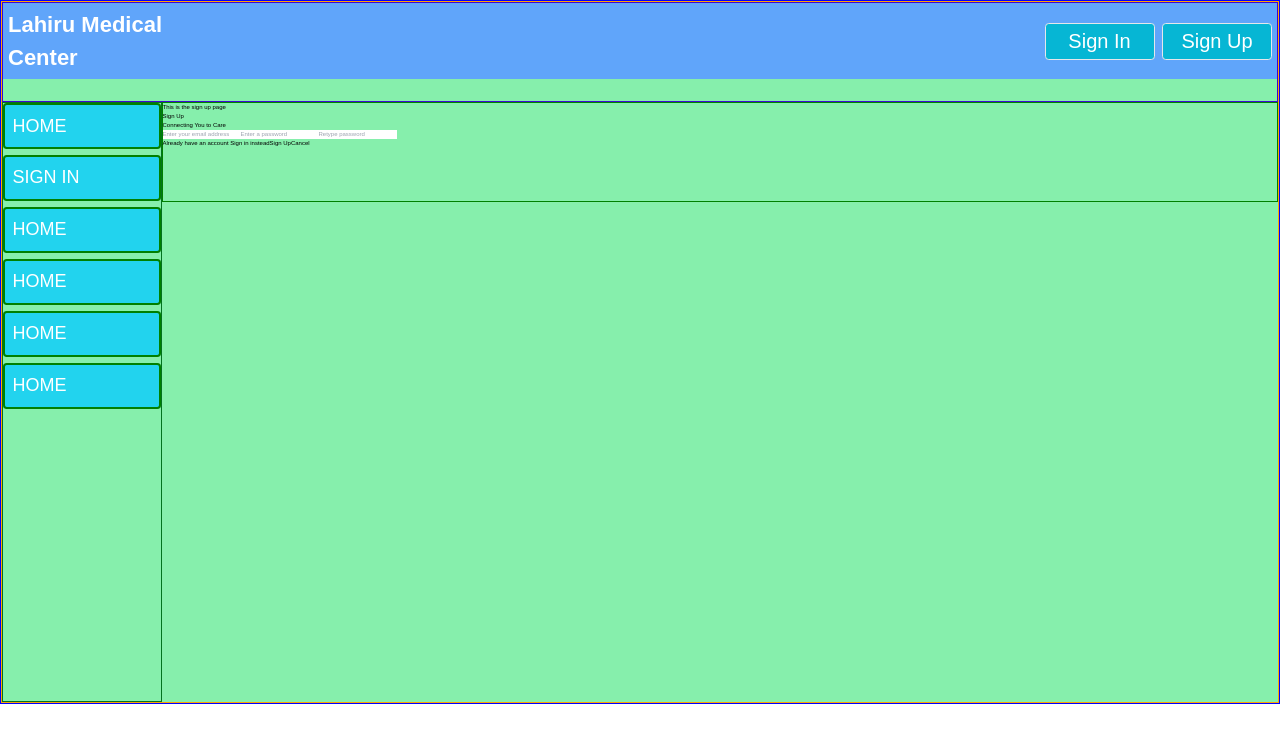
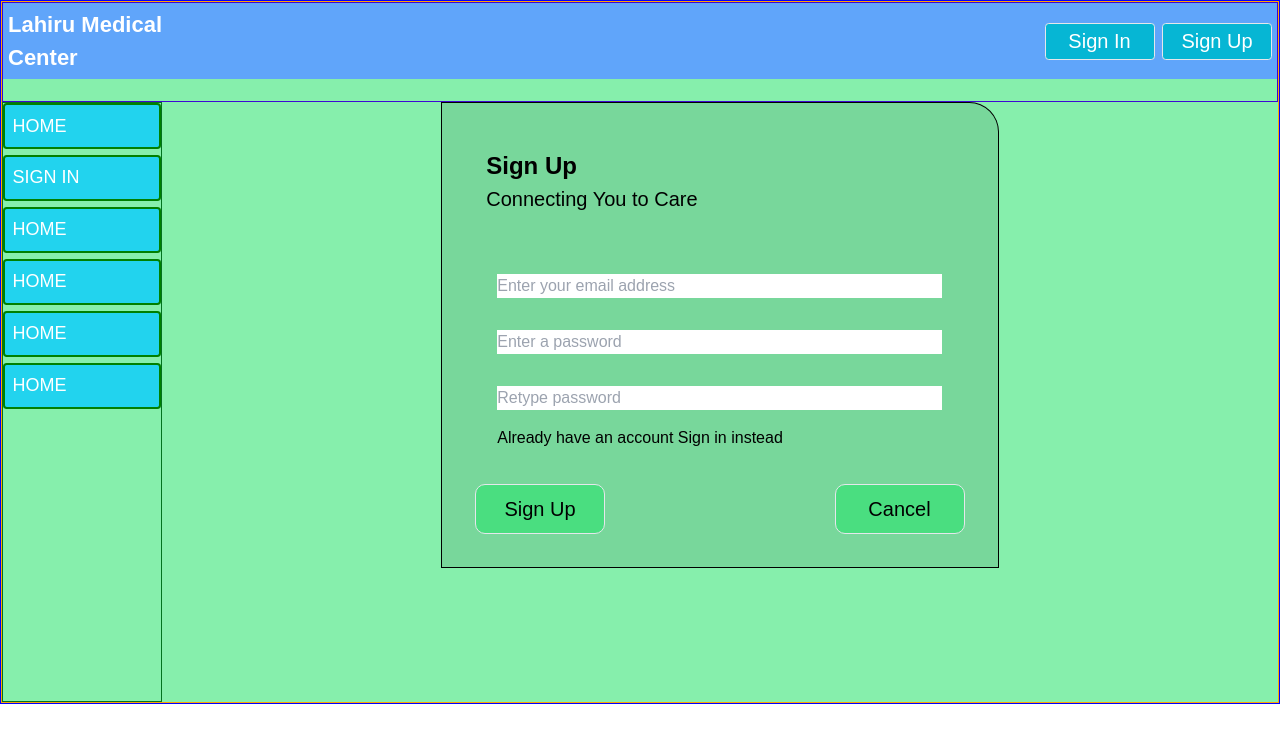
Before and after one commit to KYNASOFT/lahiru-med-app, a Next.js app: page /signup in a window 1280 px wide. Shown: the top 742 px of the page. Built offline with nearby package versions, Linux system fonts and the light colour scheme.

Commit message:
created the sign up page ui

```diff
--- a/app/(Registration)/signup/page.js
+++ b/app/(Registration)/signup/page.js
@@ -3,7 +3,7 @@ import React from 'react'
 
 function page() {
   return (
-    <div><h1>This is the sign up page</h1>
+    <div>
         <SignUp/>
     </div>
   )
--- a/app/globals.css
+++ b/app/globals.css
@@ -29,7 +29,6 @@
 
 .wind-main
 {
-    border: green solid 0.2em;
     grid-row: 2/auto;
     grid-column: 2/9;
 }
--- a/components/Registration/SignUp.jsx
+++ b/components/Registration/SignUp.jsx
@@ -6,12 +6,13 @@ import '@/components/Registration/signup.css'
 function SignUp() {
   return (
     <div className=''>
-        <div>
+        <div className='form-head'>
             <h1 className='main-title'>Sign Up</h1>
             <h2 className='des-title'>Connecting You to Care</h2>
         </div>
         <div className='form-body'>
             <input
+                className='form-input'
                 type='email'
                 name='email'
                 placeholder='Enter your email address'
@@ -19,6 +20,7 @@ function SignUp() {
                 onChange={""}
             ></input>
             <input
+                className='form-input'
                 type='password'
                 name='pass'
                 placeholder='Enter a password'
@@ -26,6 +28,7 @@ function SignUp() {
                 onChange={""}
             ></input>
             <input
+                className='form-input'
                 type='password'
                 name='repass'
                 placeholder='Retype password'
@@ -33,10 +36,14 @@ function SignUp() {
                 onChange={""}
             ></input>
         </div>
-        <div>
-            <Link href={'/signin'}>Already have an account Sign in instead</Link>
-            <button>Sign Up</button>
-            <button>Cancel</button>
+        <div className='form-bottom'>
+            <div>
+                <Link className='redirect-link' href={'/signin'}>Already have an account Sign in instead</Link>
+            </div>
+            <div className='btn-wrapper'>
+               <button className='btn-n'>Sign Up</button>
+               <button className='btn-n'>Cancel</button>
+            </div>
         </div>
     </div>
   )
--- a/components/Registration/signup.css
+++ b/components/Registration/signup.css
@@ -0,0 +1,71 @@
+.form-head
+{
+    padding: 4%;
+    margin: 0 auto;
+    max-width: 50%;
+    border-top: black 2em solid;
+    border-left: black 2em solid;
+    border-right: black 2em solid;
+    border-top-right-radius: 80em;
+    @apply bg-black/10;
+}
+
+
+.main-title
+{
+    font-size: 2.4rem;
+    font-weight: 700;
+}
+
+.des-title
+{
+    font-size: 2.0rem;
+    font-weight: 200;
+}
+
+
+.form-body
+{
+    margin: 0 auto;
+    max-width: 50%;
+    border-left: black 3em solid;
+    border-right: black 3em solid;
+    display: flex;
+    flex-direction: column;
+    @apply bg-black/10;
+}
+.form-input
+{
+    margin: 1.0em auto;
+    font-size: 1.6rem;
+    min-width: 80%;
+}
+
+.form-bottom
+{
+    border-bottom: black 2em solid;
+    border-left: black 2em solid;
+    border-right: black 2em solid;
+    max-width: 50%;
+    margin: 0 auto;
+    @apply bg-black/10;
+}
+
+.redirect-link
+{
+    font-size: 1.6rem;
+    max-width: 60%;
+    padding-left: 10%;
+}
+.btn-n
+{
+    @apply p-2 w-52 border rounded-2xl h-20 bg-green-400;
+    font-size: 2.0rem;
+}
+.btn-wrapper
+{
+
+    display: flex;
+    justify-content: space-between;
+    padding: 6%;
+}
```
